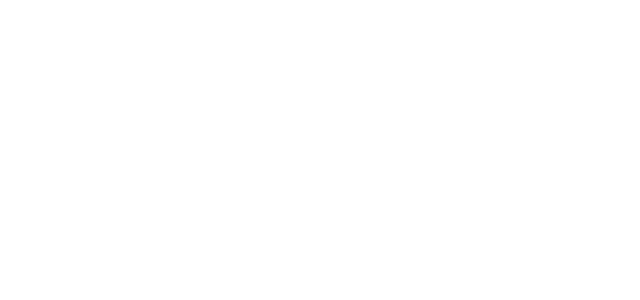
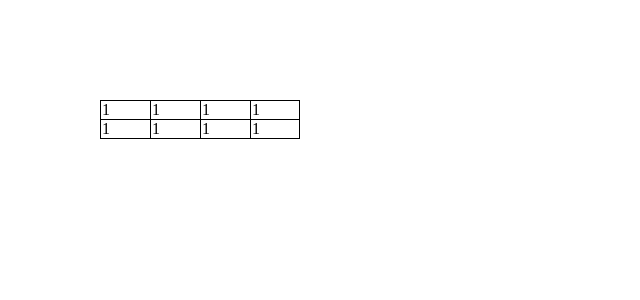
Before and after one commit to jiwwonnn/react-study, a React (Create React App) app: page /Tab in a window 1280 px wide. Before the commit this address had no page. Shown: the top 300 px of the page, without its empty margins (0-640 px from the left). Built offline with nearby package versions, Linux system fonts and the light colour scheme.

Commit message:
tab hover 은지님 도움

```diff
--- a/src/App.js
+++ b/src/App.js
@@ -5,6 +5,7 @@
 import Solve from "./Solve/Solve";
 import Main from "./Solve/admin/Main";
 import HeaderDropdown from "./HeaderDropdown/HeaderDropdown";
+import Tab from "./Tab/Tab";
 
 const App = () => {
   return (
@@ -15,6 +16,7 @@
       <Route path='/Solve' element={<Solve />}></Route>
       <Route path='/Solve/Admin' element={<Main />}></Route>
       <Route path='/HeaderDropdown' element={<HeaderDropdown />}></Route>
+      <Route path='/Tab' element={<Tab />}></Route>
     </Routes>
   )
 }
--- a/src/Home/Home.js
+++ b/src/Home/Home.js
@@ -17,6 +17,9 @@
         <li>
           <Link to='/HeaderDropdown'>헤더 드롭다운</Link>
         </li>
+        <li>
+          <Link to='/Tab'>탭 스타일</Link>
+        </li>
       </ul>
     </div>
   )
--- /dev/null
+++ b/src/Tab/Tab.js
@@ -0,0 +1,64 @@
+import "../assets/styles/Tab.css"
+
+const Tab = () => {
+  return (
+    <div className='tab'>
+      {/*ver 1*/}
+
+
+      <ul className="tab_item">
+        <li className="tab_li">
+          <div>1</div>
+        </li>
+        <li className="tab_li">
+          <div>1</div>
+
+        </li>
+        <li className="tab_li">
+          <div>1</div>
+        </li>
+        <li className="tab_li">
+          <div>1</div>
+        </li>
+        <li className="tab_li">
+          <div>1</div>
+        </li>
+        <li className="tab_li">
+          <div>1</div>
+        </li>
+        <li className="tab_li">
+          <div>1</div>
+        </li>
+        <li className="tab_li">
+          <div>1</div>
+        </li>
+      </ul>
+
+
+      {/*ver2*/}
+
+      {/*<ul className="tab_item">*/}
+      {/*  <li className="tab_li">1*/}
+      {/*  </li>*/}
+      {/*  <li className="tab_li">2*/}
+      {/*  </li>*/}
+      {/*  <li className="tab_li">3*/}
+      {/*  </li>*/}
+      {/*  <li className="tab_li">4*/}
+      {/*  </li>*/}
+      {/*  <li className="tab_li">5*/}
+      {/*  </li>*/}
+      {/*  <li className="tab_li">6*/}
+      {/*  </li>*/}
+      {/*  <li className="tab_li">7*/}
+      {/*  </li>*/}
+      {/*  <li className="tab_li">8*/}
+      {/*  </li>*/}
+      {/*</ul>*/}
+
+
+    </div>
+  )
+}
+
+export default Tab
--- /dev/null
+++ b/src/assets/styles/Tab.css
@@ -0,0 +1,79 @@
+/*ver 1*/
+
+
+.tab {
+  width: 200px;
+  margin: 100px;
+}
+
+.tab_item {
+  display: flex;
+  flex-wrap: wrap; /* Allow items to wrap to the next line */
+}
+
+.tab_li {
+  width: 50px;
+  border: 1px solid black;
+  border-right: none;
+  border-bottom: none;
+  box-sizing: border-box;
+}
+
+/* Add borders selectively */
+.tab_li:nth-child(4n) {
+  border-right: 1px solid black;
+}
+
+.tab_li:nth-last-child(-n + 4) {
+  border-bottom: 1px solid black;
+}
+
+.tab_li div {
+  border: 1px solid transparent;
+}
+.tab_li div:hover {
+  border: 1px solid red;
+}
+
+
+/*ver 2*/
+
+/*.tab {*/
+/*  width: 200px;*/
+/*  margin: 30px;*/
+/*}*/
+
+/*.tab_item {*/
+/*  display: flex;*/
+/*  flex-wrap: wrap; !* Allow items to wrap to the next line *!*/
+/*}*/
+
+/*.tab_li {*/
+/*  position: relative;*/
+/*  width: 50px;*/
+/*  border: 1px solid black;*/
+/*  border-right: none;*/
+/*  border-left: none;*/
+/*  border-bottom: none;*/
+/*  box-sizing: border-box;*/
+/*}*/
+
+/*.tab_li:after {*/
+/*  content:"";*/
+/*  display: block;*/
+/*  height: 100%;*/
+/*  width: 1px;*/
+/*  background: orange;*/
+/*  position:absolute;*/
+/*  right: 0;*/
+/*  top: 0;*/
+/*}*/
+
+
+/*.tab_li:hover {*/
+/*  border :1px solid red;*/
+/*}*/
+
+/*.tab_li:after:hover {*/
+/*  content: none;*/
+/*}*/
```
